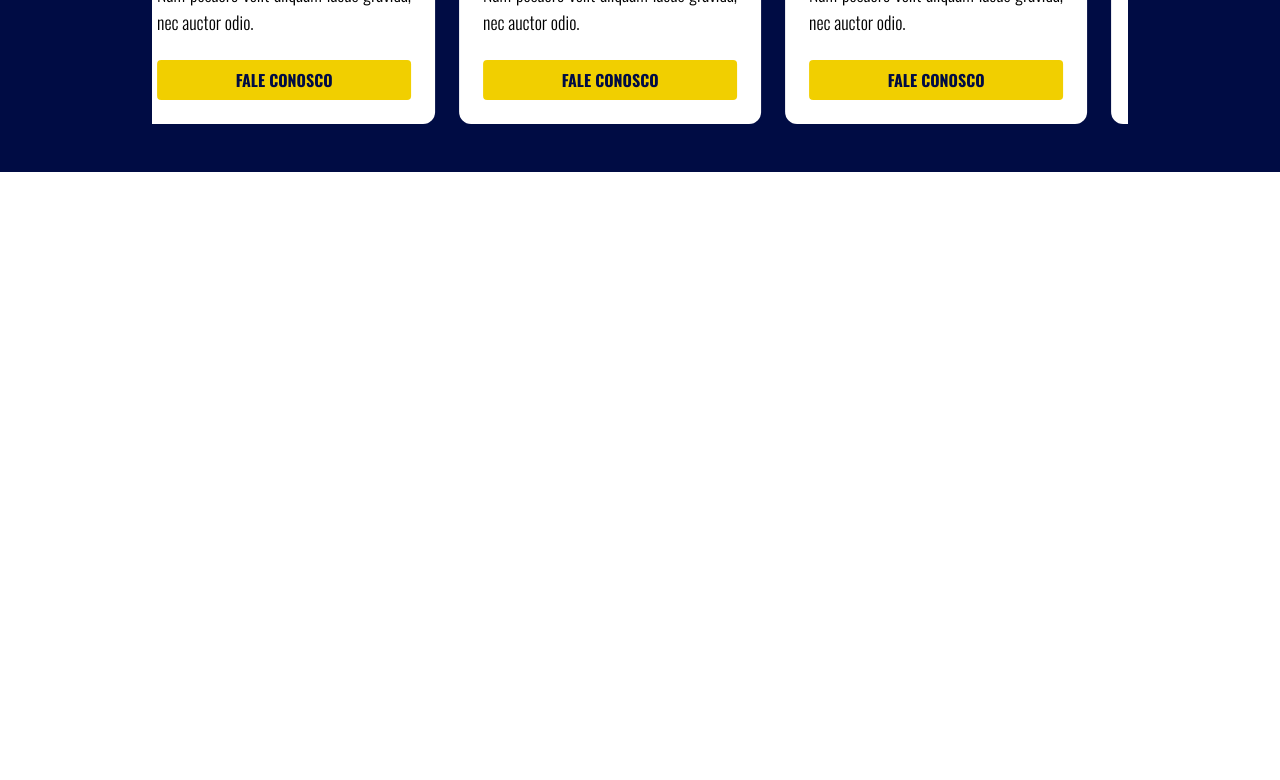
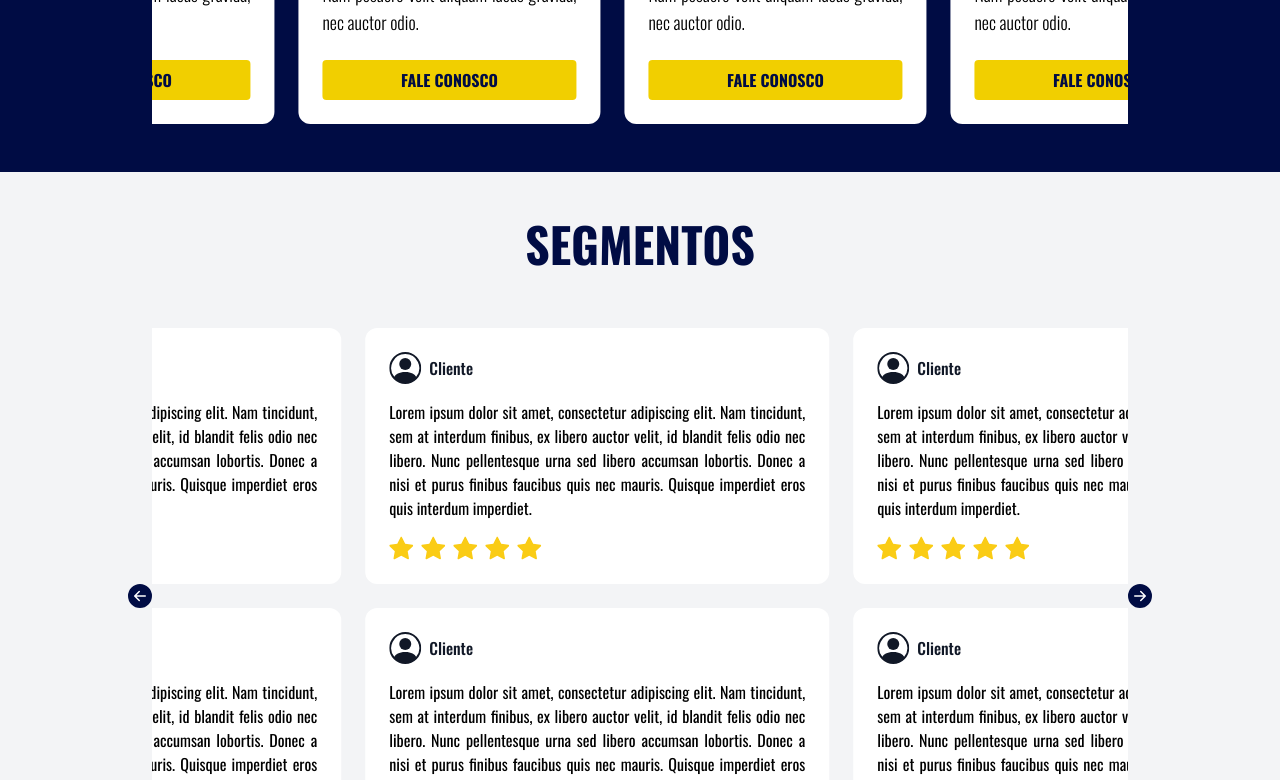
Before and after one commit to joaovitorcode/efficiency-service, a Next.js app: page / in a window 1280 px wide. Shown: the part 3324-4104 px from the top of the page. Before the commit the page ends 3496 px from the top, so only its background shows below. Built offline with nearby package versions, Linux system fonts and the light colour scheme.

Commit message:
feat: add testimonials with responsiveness

```diff
--- /dev/null
+++ b/src/components/Testimonial.tsx
@@ -0,0 +1,38 @@
+import Image from "next/image"
+import { BsFillStarFill, BsPersonCircle } from "react-icons/bs"
+
+interface Props {
+  testimonial: {
+    name: string
+    stars: number
+    description: string
+    image?: {
+      url: string
+    }
+  }
+}
+
+export function Testimonial() {
+  return (
+    <div className="w-full bg-white rounded-xl p-6 flex flex-col gap-4">
+      <div className="flex items-center gap-2">
+        <BsPersonCircle className="w-8 h-8 text-gray-900" />
+        <p className="font-medium text-gray-900">
+          Cliente
+        </p>
+      </div>
+
+      <p className="text-justify">
+        Lorem ipsum dolor sit amet, consectetur adipiscing elit. Nam tincidunt, sem at interdum finibus, ex libero auctor velit, id blandit felis odio nec libero. Nunc pellentesque urna sed libero accumsan lobortis. Donec a nisi et purus finibus faucibus quis nec mauris. Quisque imperdiet eros quis interdum imperdiet.
+      </p>
+
+      <div className="flex gap-2">
+        <BsFillStarFill className="w-6 h-6 text-yellow-400" />
+        <BsFillStarFill className="w-6 h-6 text-yellow-400" />
+        <BsFillStarFill className="w-6 h-6 text-yellow-400" />
+        <BsFillStarFill className="w-6 h-6 text-yellow-400" />
+        <BsFillStarFill className="w-6 h-6 text-yellow-400" />
+      </div>
+    </div>
+  )
+}
--- /dev/null
+++ b/src/components/Testimonials.tsx
@@ -0,0 +1,49 @@
+import Slider from "react-slick"
+import 'slick-carousel/slick/slick.css'
+import 'slick-carousel/slick/slick-theme.css'
+
+import { Testimonial } from "@/components/Testimonial"
+import { CustomPrevArrow, CustomNextArrow } from "@/components/CarouselCustoms"
+
+export function Testimonials() {
+  const settings = {
+    infinite: true,
+    speed: 500,
+    slidesToShow: 2,
+    slidesToScroll: 1,
+    autoplay: true,
+    autoplaySpeed: 3000,
+    arrows: true,
+    prevArrow: <CustomPrevArrow isBlue={true} />,
+    nextArrow: <CustomNextArrow isBlue={true} />,
+    rows: 2,
+    responsive: [
+      {
+        breakpoint: 768,
+        settings: {
+          slidesToShow: 1,
+          slidesToScroll: 1,
+          rows: 1,
+        }
+      }
+    ]
+  }
+
+  return (
+    <section className="w-full flex justify-center">
+      <div className="w-full max-w-5xl py-12">
+        <h2 className="text-5xl font-bold text-main text-center uppercase mb-12">
+          Segmentos
+        </h2>
+
+        <Slider {...settings} className="max-w-5xl mx-6">
+          {[1, 2, 3, 4, 5, 6].map((_, index) => (
+            <div key={index} className="p-3">
+              <Testimonial />
+            </div>
+          ))}
+        </Slider>
+      </div>
+    </section>
+  )
+}
--- a/src/pages/index.tsx
+++ b/src/pages/index.tsx
@@ -4,6 +4,7 @@ import { AboutUs } from "@/components/AboutUs"
 import { Services } from "@/components/Services"
 import { OurBlog } from "@/components/OurBlog"
 import { Segments } from "@/components/Segments"
+import { Testimonials } from "@/components/Testimonials"
 
 export default function Home() {
   return (
@@ -15,6 +16,7 @@ export default function Home() {
         <Services />
         <OurBlog />
         <Segments />
+        <Testimonials />
       </div>
     </>
   )
--- a/src/styles/globals.css
+++ b/src/styles/globals.css
@@ -3,5 +3,6 @@
 @tailwind utilities;
 
 html {
-  @apply scroll-pt-[80px]
+  @apply scroll-pt-[80px];
+  @apply bg-gray-100;
 }
```
